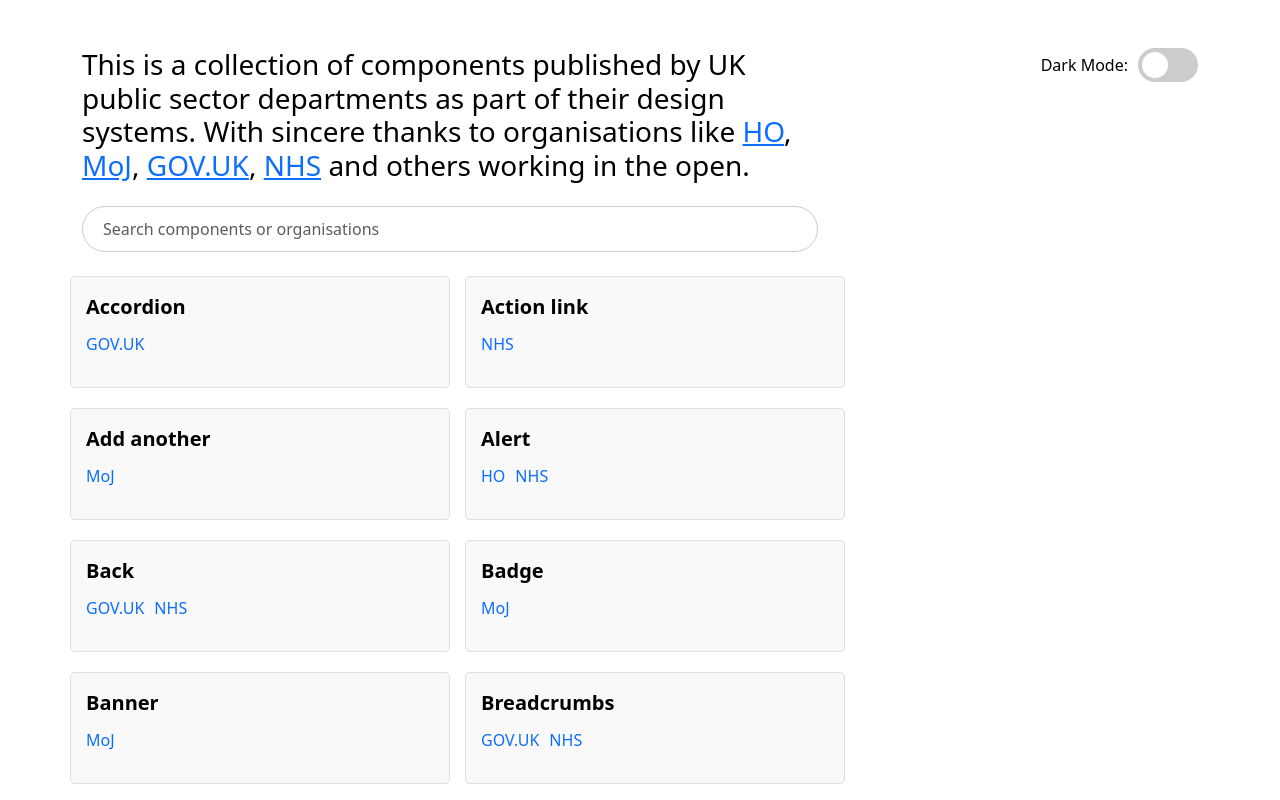
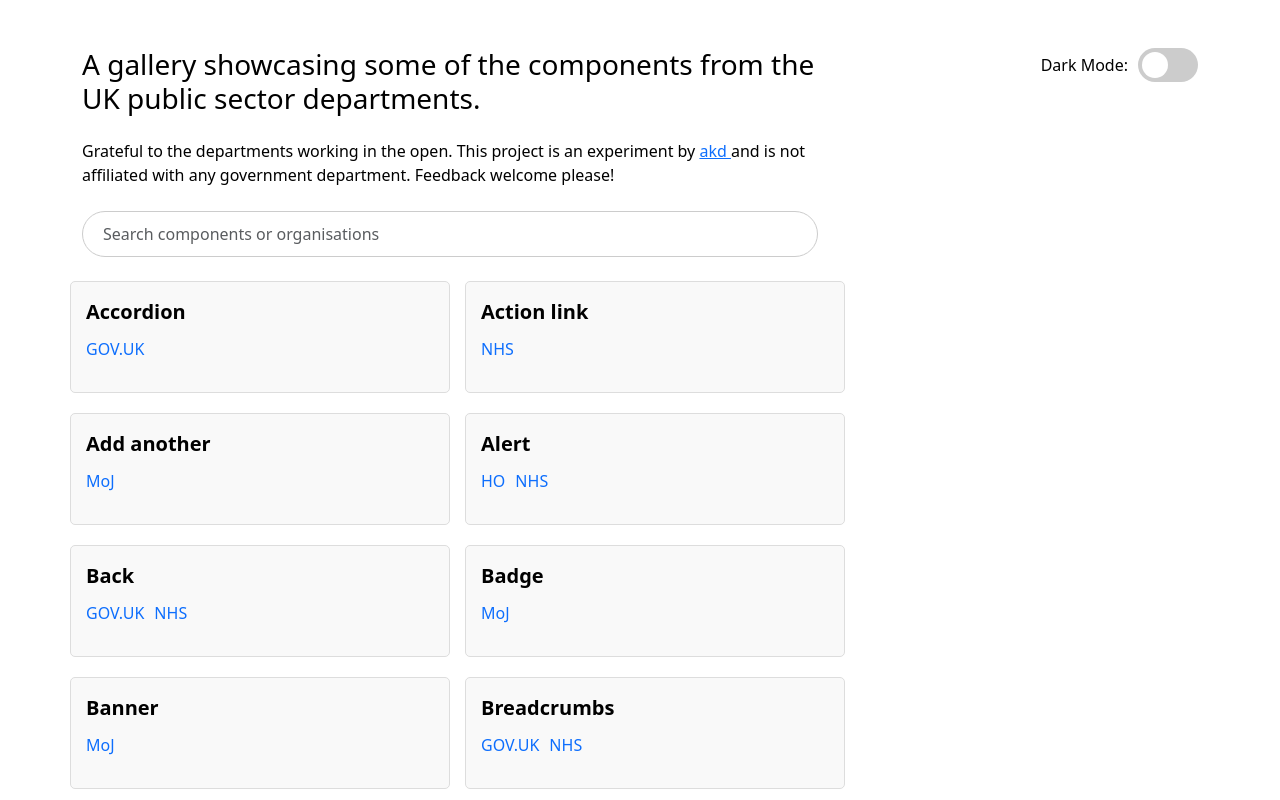
Before and after one commit to x-govuk-component-and-pattern-gallery/x-govuk-component-and-pattern-gallery.github.io, a plain HTML site: page index.html in a window 1280 px wide. Shown: the top 800 px of the page. Drawn offline with nearby package versions, Linux system fonts and the light colour scheme.

Commit message:
Add files via upload

```diff
--- a/index.html
+++ b/index.html
@@ -15,9 +15,15 @@
         <div class="row">
             <div class="col-md-8">
                 <h3 class="mb-4">
-                    This is a collection of components published by UK public sector departments as part of their design systems. With sincere thanks to organisations like <span id="organisationNames"></span> and others working in the open.
+                    A gallery showcasing some of the components from the UK public sector departments.
+
+                    <!-- This is a collection of components published by UK public sector departments as part of their design systems. With sincere thanks to organisations like <span id="organisationNames"></span> and others working in the open.                  -->
 
                 </h3>
+<p class="mb-4"> Grateful to the departments working in the open. This project is an experiment by <a href="https://bsky.app/profile/wholistics.bsky.social" target="_blank" rel="noopener noreferrer">akd </a> and is not affiliated with any government department. Feedback welcome please!
+
+
+</p>
                 <!-- Search Bar -->
                 <div class="mb-4">
                     <label for="searchInput" class="visually-hidden">Search components or organisations</label>
```
